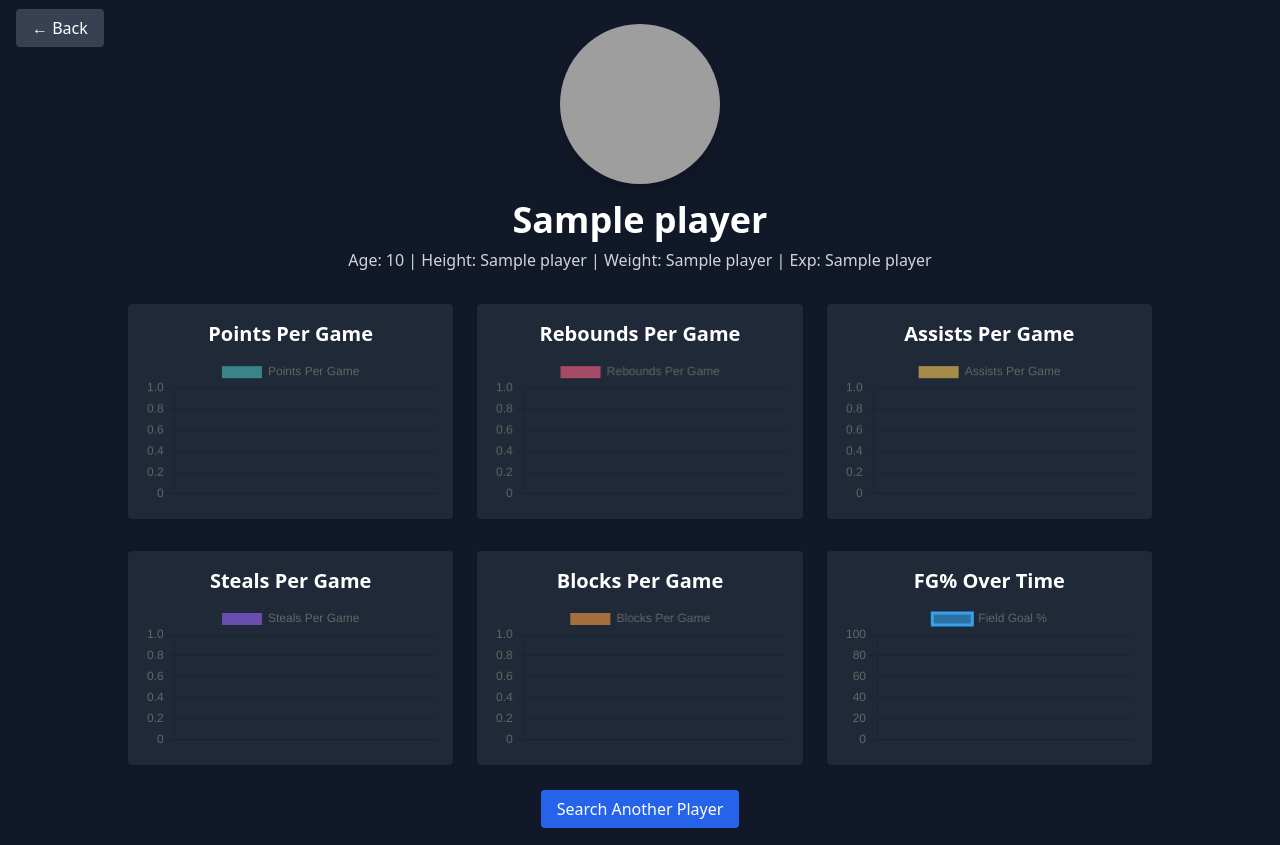
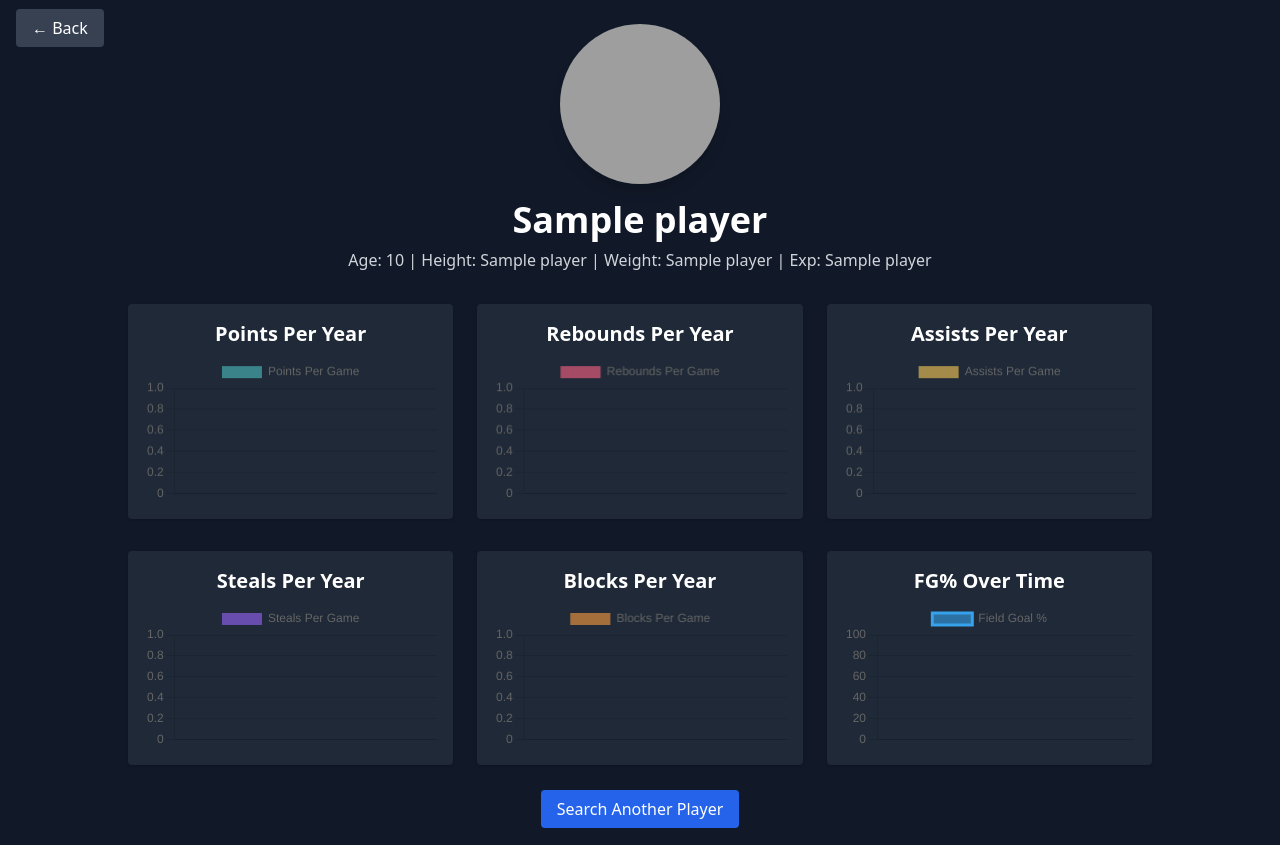
Before and after one commit to kamanna12/ITSC4155_Capstone, a Flask app: template templates/index.html in a window 1280 px wide. Run offline with Flask 3, Linux system fonts and the light colour scheme; the template is opened without the code that fills it: most values are stand-ins (such as "Sample title", 1, 10 or a date in 2020); some libraries are stand-ins or nearby versions; grey boxes are pictures that could not be loaded.

Commit message:
changed per game to per year

```diff
--- a/templates/index.html
+++ b/templates/index.html
@@ -71,17 +71,17 @@
         <div class="mt-8 grid grid-cols-1 lg:grid-cols-3 gap-6 w-full max-w-5xl">
             <!-- Points Chart -->
             <div id="pointsChartWrapper" class="bg-gray-800 p-4 rounded shadow cursor-pointer">
-                <h3 class="text-xl font-bold mb-2 text-center">Points Per Game</h3>
+                <h3 class="text-xl font-bold mb-2 text-center">Points Per Year</h3>
                 <canvas id="pointsChart"></canvas>
             </div>
             <!-- Rebounds Chart -->
             <div id="reboundsChartWrapper" class="bg-gray-800 p-4 rounded shadow cursor-pointer">
-                <h3 class="text-xl font-bold mb-2 text-center">Rebounds Per Game</h3>
+                <h3 class="text-xl font-bold mb-2 text-center">Rebounds Per Year</h3>
                 <canvas id="reboundsChart"></canvas>
             </div>
             <!-- Assists Chart -->
             <div id="assistsChartWrapper" class="bg-gray-800 p-4 rounded shadow cursor-pointer">
-                <h3 class="text-xl font-bold mb-2 text-center">Assists Per Game</h3>
+                <h3 class="text-xl font-bold mb-2 text-center">Assists Per Year</h3>
                 <canvas id="assistsChart"></canvas>
             </div>
         </div>
@@ -89,11 +89,11 @@
         <!-- Second Row Charts -->
         <div class="mt-8 grid grid-cols-1 lg:grid-cols-3 gap-6 w-full max-w-5xl">
             <div id="stealsChartWrapper" class="bg-gray-800 p-4 rounded shadow cursor-pointer">
-                <h3 class="text-xl font-bold mb-2 text-center">Steals Per Game</h3>
+                <h3 class="text-xl font-bold mb-2 text-center">Steals Per Year</h3>
                 <canvas id="stealsChart"></canvas>
             </div>
             <div id="blocksChartWrapper" class="bg-gray-800 p-4 rounded shadow cursor-pointer">
-                <h3 class="text-xl font-bold mb-2 text-center">Blocks Per Game</h3>
+                <h3 class="text-xl font-bold mb-2 text-center">Blocks Per Year</h3>
                 <canvas id="blocksChart"></canvas>
             </div>
             <div id="fgpctChartWrapper" class="bg-gray-800 p-4 rounded shadow cursor-pointer">
```
